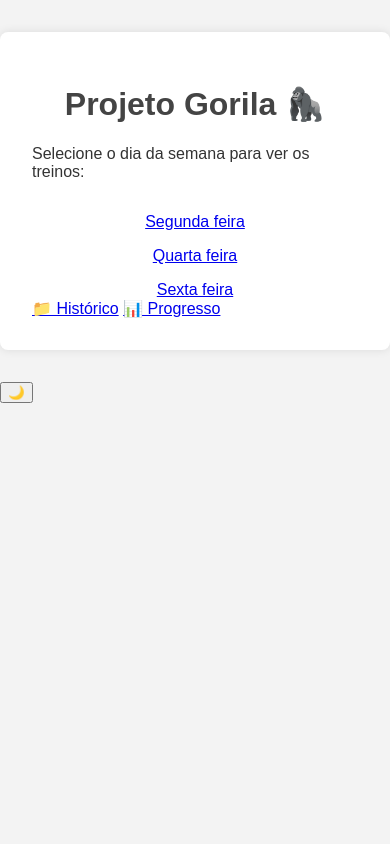
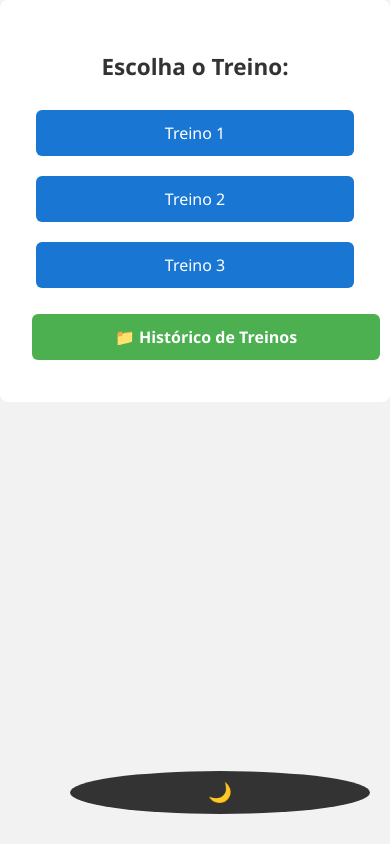
Before and after one commit to RodrigoFrancoBatata/projeto-gorila, a Flask app: page / in a window 390 px wide. Run offline with Flask 3, Linux system fonts and the light colour scheme.

Commit message:
fix: adiciona alterações pendentes no layout e dados

```diff
--- a/data/treinos.json
+++ b/data/treinos.json
@@ -1,14 +1,5 @@
 {
-  "Segunda feira": [
-    {
-      "exercicio": "Cadeira Extensora",
-      "imagem": "cadeira_extensora.png",
-      "series": "4x12",
-      "carga": "40kg",
-      "obs": "Movimento completo, sem travar os joelhos",
-      "concluido": false
-    }
-  ],
+  "Segunda feira": [],
   "Quarta feira": [
     {
       "exercicio": "Puxada Frontal",
--- a/static/style.css
+++ b/static/style.css
@@ -1,112 +1,138 @@
 body {
-  font-family: Arial, sans-serif;
+  font-family: 'Segoe UI', sans-serif;
   margin: 0;
   padding: 0;
-  background-color: #f3f3f3;
+  background: #f2f2f2;
   color: #333;
 }
 
 .container {
-  max-width: 800px;
-  margin: 2rem auto;
+  max-width: 600px;
+  margin: 0 auto;
+  padding: 1rem;
   background: white;
-  padding: 2rem;
   border-radius: 8px;
-  box-shadow: 0 0 10px rgba(0,0,0,0.1);
-}
-
-h1, h2 {
-  text-align: center;
-  color: #444;
-}
-
-.dias {
-  display: flex;
-  flex-direction: column;
-  gap: 1rem;
-  align-items: center;
   margin-top: 2rem;
 }
 
-.botao-dia {
-  background-color: #1976d2;
-  color: white;
-  padding: 1rem 2rem;
-  text-decoration: none;
-  border-radius: 6px;
-  font-size: 1.2rem;
-  transition: background 0.3s;
+h1, h2, h3 {
+  text-align: center;
 }
 
-.botao-dia:hover {
-  background-color: #0d47a1;
+a.dia, .botao-acao, button, input[type=submit] {
+  display: block;
+  background: #1976d2;
+  color: white;
+  text-decoration: none;
+  padding: 12px;
+  margin: 10px auto;
+  border-radius: 6px;
+  text-align: center;
+  width: 90%;
+  max-width: 300px;
+  font-size: 1rem;
+}
+
+.dias, .acoes {
+  display: flex;
+  flex-direction: column;
+  align-items: center;
 }
 
 .exercicio {
-  border: 1px solid #ccc;
+  background: #e6f6f9;
+  border: 2px solid #c3e2ec;
+  border-radius: 8px;
   padding: 1rem;
-  margin-bottom: 2rem;
-  border-radius: 8px;
-  background-color: #fafafa;
+  margin-bottom: 1.5rem;
 }
 
-.exercicio img {
+.exercicio.concluido {
+  opacity: 0.6;
+}
+
+img {
   max-width: 100%;
-  height: auto;
   margin: 0.5rem 0;
+  border-radius: 6px;
+}
+
+input[type=text] {
+  width: 100%;
+  padding: 10px;
+  margin-bottom: 0.5rem;
+  border: 1px solid #ccc;
+  border-radius: 6px;
+  box-sizing: border-box;
+}
+
+button {
+  border: none;
+  cursor: pointer;
+}
+
+button.excluir {
+  background: #f44336;
+}
+
+.dark {
+  background: #121212;
+  color: white;
+}
+
+.dark .container {
+  background: #1e1e1e;
+}
+
+.dark input, .dark textarea {
+  background: #333;
+  color: white;
+  border: 1px solid #555;
+}
+
+hr {
+  margin: 2rem 0;
+}
+
+.descanso button {
+  background: #4caf50;
+  margin-right: 0.5rem;
+  margin-top: 0.5rem;
 }
 
 .series label {
   display: inline-block;
-  margin-right: 1rem;
-  margin-top: 0.5rem;
+  margin: 0.25rem 0.5rem;
 }
 
-.descanso {
-  margin-top: 1rem;
+.dark-toggle {
+  position: fixed;
+  bottom: 20px;
+  right: 20px;
+  background: #333;
+  color: #fff;
+  border: none;
+  padding: 10px;
+  border-radius: 50%;
+  font-size: 1.2rem;
 }
 
-.descanso button {
-  margin-right: 0.5rem;
-  padding: 0.5rem 1rem;
-  border: none;
-  background-color: #4caf50;
-  color: white;
-  border-radius: 4px;
-  cursor: pointer;
-  transition: background 0.3s;
+.grafico-box {
+  margin-bottom: 2rem;
 }
 
-.descanso button:hover {
-  background-color: #388e3c;
+canvas {
+  width: 100% !important;
+  height: auto !important;
 }
 
-form input[type="text"] {
-  width: calc(100% - 1rem);
-  margin: 0.3rem 0;
-  padding: 0.5rem;
-  border: 1px solid #ccc;
-  border-radius: 4px;
-  display: block;
+@media (max-width: 500px) {
+  body {
+    font-size: 15px;
+  }
+
+  .container {
+    margin: 1rem;
+    padding: 1rem;
+  }
 }
-
-form button {
-  margin-top: 0.5rem;
-  padding: 0.6rem 1.2rem;
-  background-color: #1976d2;
-  color: white;
-  border: none;
-  border-radius: 4px;
-  cursor: pointer;
-  transition: background 0.3s;
-}
-
-form button:hover {
-  background-color: #0d47a1;
-}
-
-.exercicio.concluido {
-  background-color: #e0ffe0;
-  border: 2px solid #4caf50;
-  opacity: 0.8;
-}
--- a/templates/index.html
+++ b/templates/index.html
@@ -2,27 +2,59 @@
 <html lang="pt-br">
 <head>
   <meta charset="UTF-8">
+  <meta name="viewport" content="width=device-width, initial-scale=1.0">
   <title>Projeto Gorila</title>
   <link rel="stylesheet" href="/static/style.css">
+  <style>
+    .container {
+      padding: 2rem;
+      max-width: 500px;
+      margin: auto;
+      text-align: center;
+    }
+    .dia {
+      display: block;
+      background-color: #2196f3;
+      color: white;
+      text-decoration: none;
+      padding: 1rem;
+      margin: 0.5rem 0;
+      border-radius: 8px;
+      font-size: 1.25rem;
+    }
+    .botao-acao {
+      display: inline-block;
+      background-color: #4caf50;
+      color: white;
+      text-decoration: none;
+      padding: 0.75rem 1.5rem;
+      border-radius: 6px;
+      margin-top: 1rem;
+      font-weight: bold;
+    }
+    @media (max-width: 500px) {
+      .dia, .botao-acao {
+        width: 100%;
+        font-size: 1rem;
+      }
+    }
+  </style>
 </head>
 <body>
   <div class="container">
-    <h1>Projeto Gorila 🦍</h1>
-    <p>Selecione o dia da semana para ver os treinos:</p>
+    <h2><strong>Escolha o Treino:</strong></h2>
 
     <div class="dias">
       {% for dia in treinos %}
-        <a href="/treino/{{ dia }}" class="dia">{{ dia }}</a>
+        <a href="/treino/{{ dia }}" class="dia">Treino {{ loop.index }}</a>
       {% endfor %}
     </div>
 
-    <div class="acoes">
-      <a href="/historico" class="botao-acao">📁 Histórico</a>
-      <a href="/progresso" class="botao-acao">📊 Progresso</a>
+    <div>
+      <a href="/historico" class="botao-acao">📁 Histórico de Treinos</a>
     </div>
   </div>
 
-  <!-- Botão de modo escuro -->
   <button class="dark-toggle" onclick="toggleDark()">🌙</button>
   <script>
     const toggleDark = () => {
```
Also changed, not shown: data/historico.json (+14 -1 lines), static/Imagens/cadeira_extensora.png (added).
